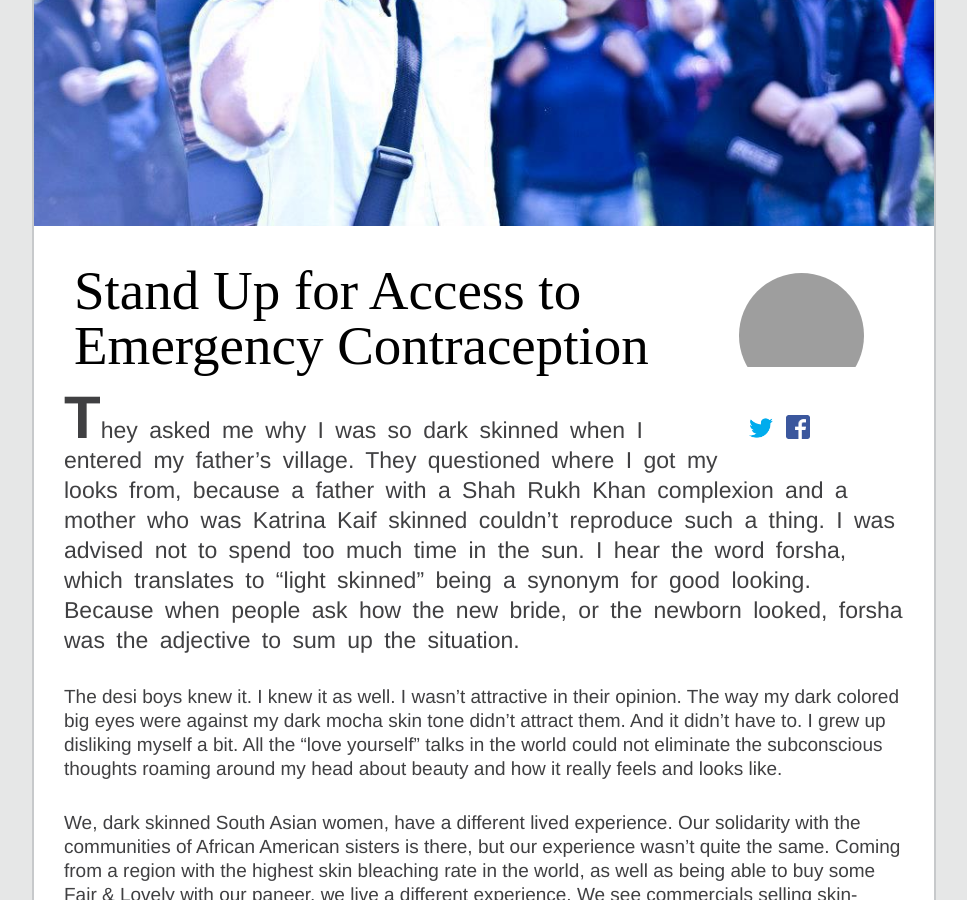
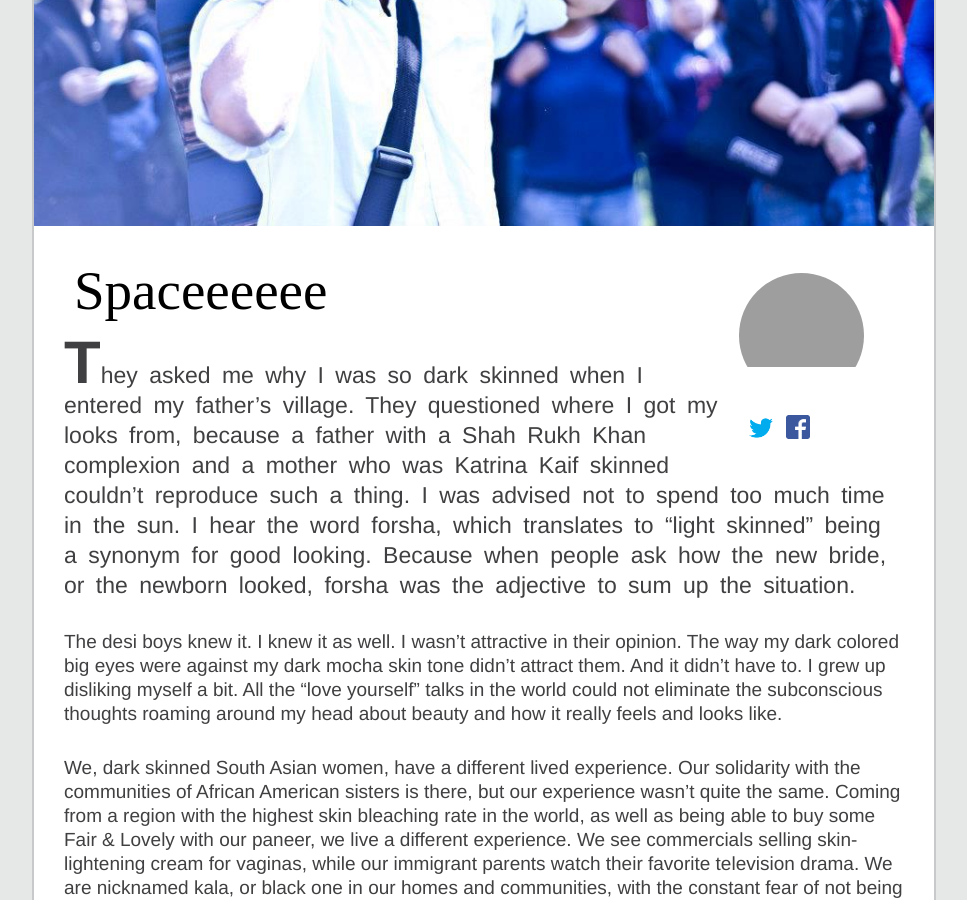
Before and after one commit to mayarichman/youngist, a Jekyll site: the page built from _posts/2012-10-21-space-society.md, in a window 1280 px wide and 900 px high, scrolled down 509 px. Shown: the whole window, without its empty margins (118-1085 px from the left). Built offline with Jekyll 4.4.1, drawn with Linux system fonts in a browser that asks for light colours; Markdown is read by kramdown in place of the engine named in the settings; grey boxes are pictures that could not be loaded.

Commit message:
spaceeee

```diff
--- a/_posts/2012-10-21-space-society.md
+++ b/_posts/2012-10-21-space-society.md
@@ -1,50 +1,17 @@
 ---
+published: true
 layout: post
-date: 2012-10-21
-title: "Stand Up for Access to Emergency Contraception"
+date: 2012-10-21T00:00:00.000Z
+title: Spaceeeeee
 tagline: "What we aren't reading"
-image: youngist-stock-photo.png
-size:
+image: "youngist-stock-photo.png"
+size: null
 categories:
-- big
+  - big
 ---
-<div class='full-text'><p class='first-paragraph'><font style='font-size:60px; font-weight:600;'>T</font>hey asked me why I was so dark skinned when I entered my father’s village. They questioned where I got my looks from,
 
-because a father with a Shah Rukh Khan complexion and a mother
-
-who was Katrina Kaif skinned couldn’t reproduce such a thing. I was advised not to
-
-spend too much time in the sun. I hear the word forsha, which translates to “light
-
-skinned” being a synonym for good looking. Because when people ask how the new
-
-bride, or the newborn looked, forsha was the adjective to sum up the situation.</p>
-<p class='article-paragraph'>The desi boys knew it. I knew it as well. I wasn’t attractive in their opinion. The way my dark colored big
-
-eyes were against my dark mocha skin tone didn’t attract them. And it didn’t have to. I grew up disliking
-
-myself a bit. All the “love yourself” talks in the world could not eliminate the subconscious thoughts
-
-roaming around my head about beauty and how it really feels and looks like.</p>
-
-<p class='article-paragraph'>We, dark skinned South Asian women, have a different lived experience. Our solidarity with the communities of African American sisters is there, but our experience wasn’t quite the same. Coming from a
-
-region with the highest skin bleaching rate in the world, as well as being able to buy some Fair & Lovely
-
-with our paneer, we live a different experience. We see commercials selling skin-lightening cream for
-
-vaginas, while our immigrant parents watch their favorite television drama. We are nicknamed kala, or
-
-black one in our homes and communities, with the constant fear of not being approved as good looking
-
-enough by future suitors our parents might attempt to marry us off to. </p>
-
-<p class='last article-paragraph'>We, dark skinned South Asian women do not all live the same experience, but it is different. We watch
-
-our sisters get married in our homeland, and sometimes in the states we grew up in, with pounds of
-
-white face powder to glorify their features. We face the classical patriarchy that Deniz Kandiyoti conceptualizes, as we bargain with the same patriarchy that enforces strict systems of inferiority and sexual
-
-repression. We face cultures that are deeply embedded in the systems that normalize the repression of
-
-women socially, politically and economically. There’s a lot lived within the experience of a woman. Particularly a South Asian woman. And more specifically, a dark skinned South Asian woman.</p></div>
+<div class='full-text'><p class='first-paragraph'>They asked me why I was so dark skinned when I entered my father’s village. They questioned where I got my looks from, because a father with a Shah Rukh Khan complexion and a mother who was Katrina Kaif skinned couldn’t reproduce such a thing. I was advised not to spend too much time in the sun. I hear the word forsha, which translates to “light skinned” being a synonym for good looking. Because when people ask how the new bride, or the newborn looked, forsha was the adjective to sum up the situation.</p>
+<p class='article-paragraph'>The desi boys knew it. I knew it as well. I wasn’t attractive in their opinion. The way my dark colored big eyes were against my dark mocha skin tone didn’t attract them. And it didn’t have to. I grew up disliking
+myself a bit. All the “love yourself” talks in the world could not eliminate the subconscious thoughts roaming around my head about beauty and how it really feels and looks like.</p>
+<p class='article-paragraph'>We, dark skinned South Asian women, have a different lived experience. Our solidarity with the communities of African American sisters is there, but our experience wasn’t quite the same. Coming from a region with the highest skin bleaching rate in the world, as well as being able to buy some Fair & Lovely with our paneer, we live a different experience. We see commercials selling skin-lightening cream for vaginas, while our immigrant parents watch their favorite television drama. We are nicknamed kala, or black one in our homes and communities, with the constant fear of not being approved as good looking enough by future suitors our parents might attempt to marry us off to. </p>
+<p class='last article-paragraph'>We, dark skinned South Asian women do not all live the same experience, but it is different. We watch our sisters get married in our homeland, and sometimes in the states we grew up in, with pounds of white face powder to glorify their features. We face the classical patriarchy that Deniz Kandiyoti conceptualizes, as we bargain with the same patriarchy that enforces strict systems of inferiority and sexual repression. We face cultures that are deeply embedded in the systems that normalize the repression of women socially, politically and economically. There’s a lot lived within the experience of a woman. Particularly a South Asian woman. And more specifically, a dark skinned South Asian woman.</p></div>
```
